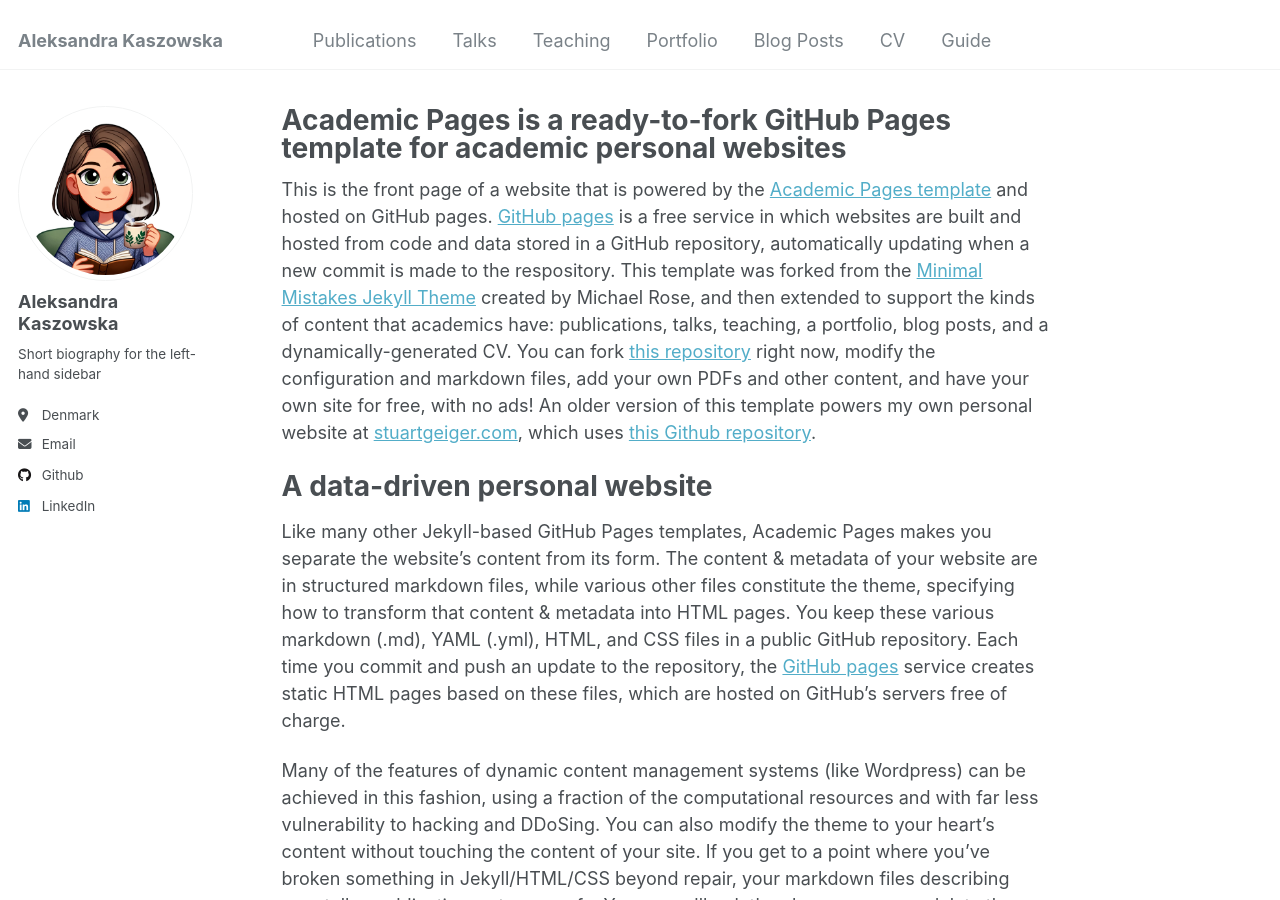
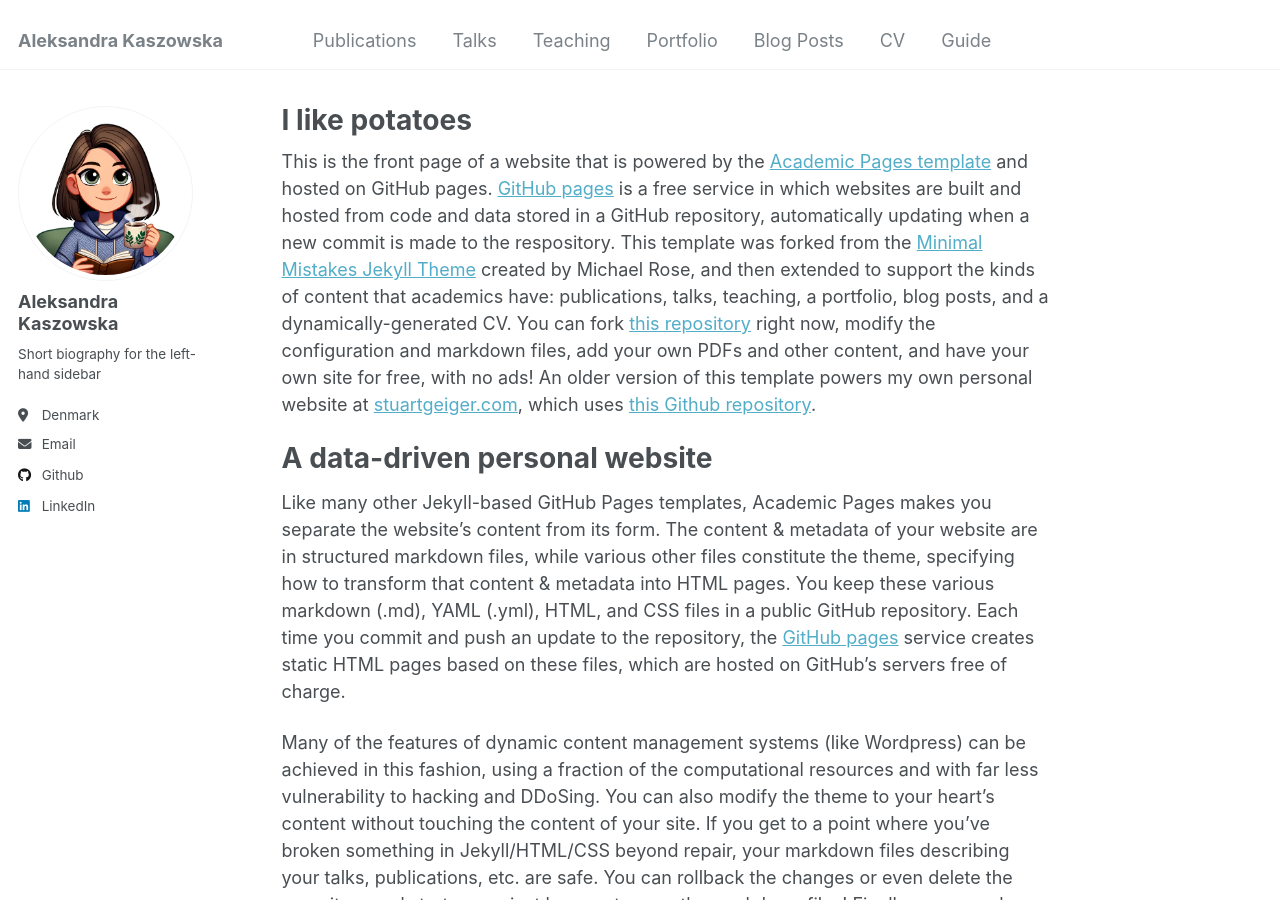
Before and after one commit to akaszowska/akaszowska.github.io, a Jekyll site: the page built from _pages/about.md, in a window 1280 px wide and 900 px high. Built offline with Jekyll 4.4.1, drawn with Linux system fonts in a browser that asks for light colours.

Commit message:
Update about.md

```diff
--- a/_pages/about.md
+++ b/_pages/about.md
@@ -1,6 +1,6 @@
 ---
 permalink: /
-title: "Academic Pages is a ready-to-fork GitHub Pages template for academic personal websites"
+title: "I like potatoes"
 author_profile: true
 redirect_from:
   - /about/
```
